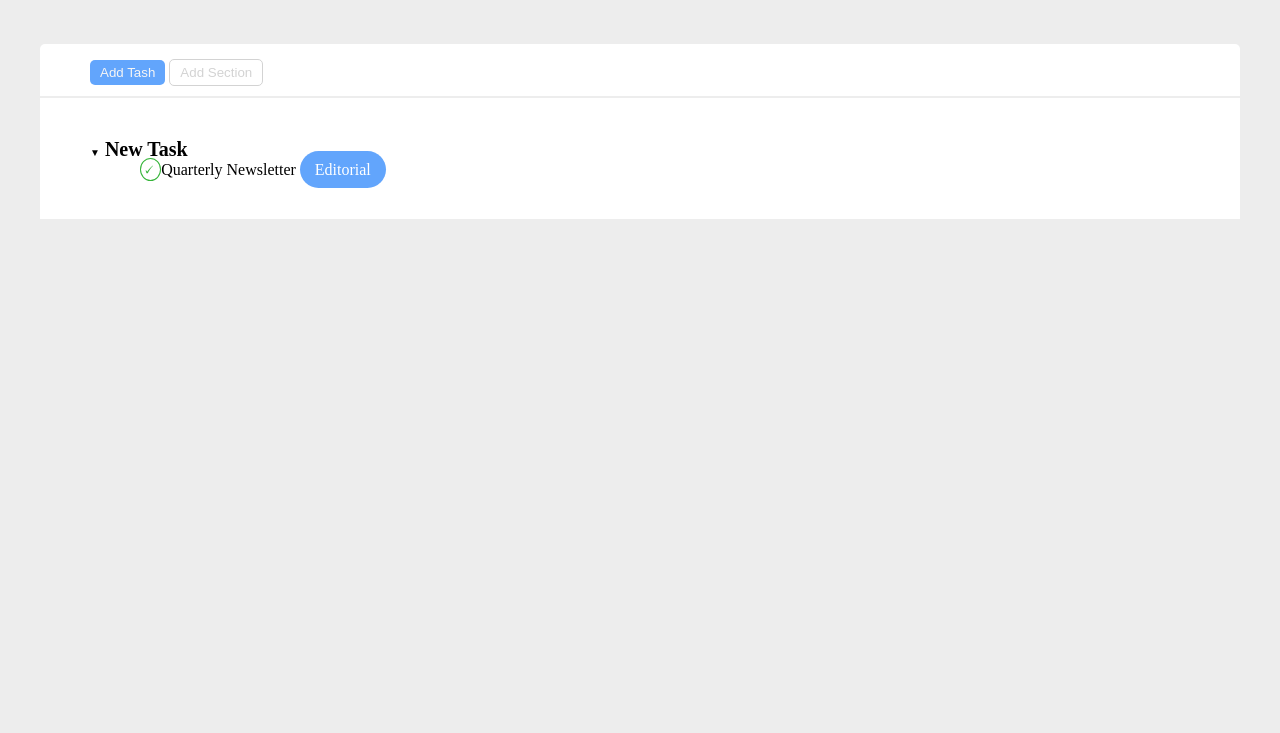
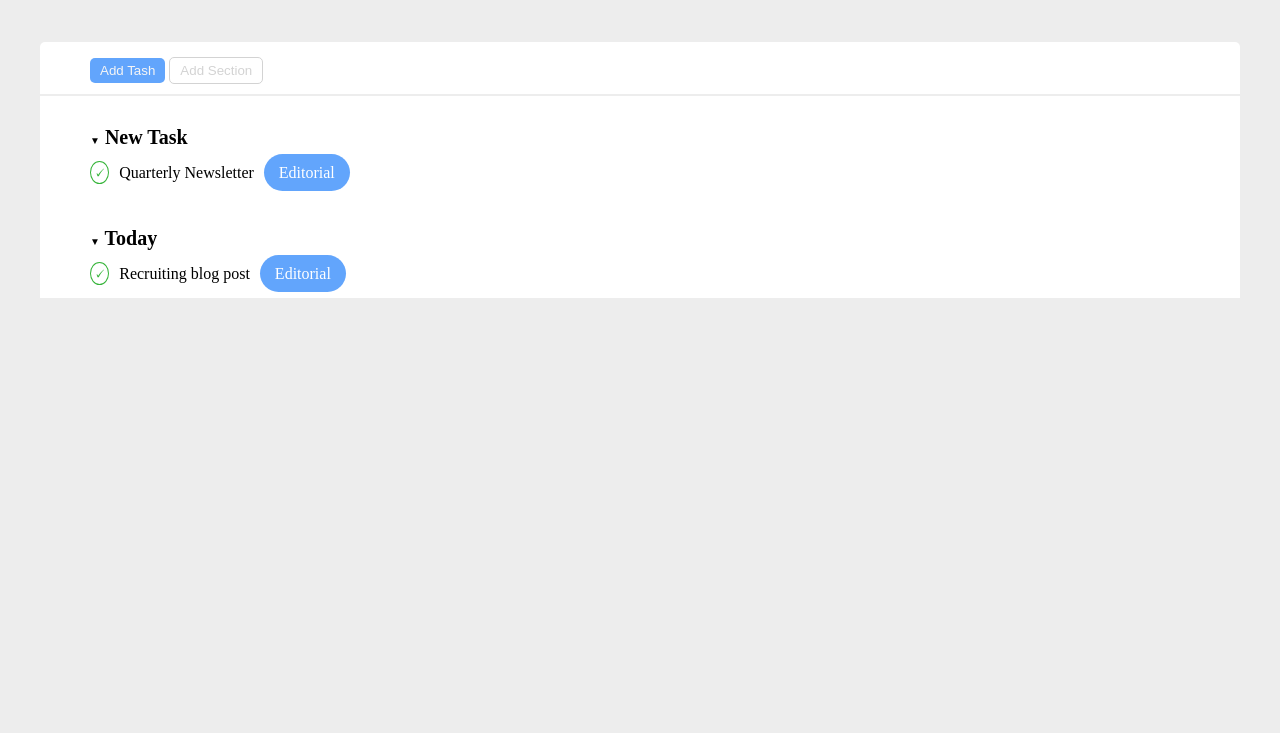
Before and after one commit to LucaConiglio/html-css-toboolist, a plain HTML site: page index.html in a window 1280 px wide. Shown: the part 67-800 px from the top of the page. Drawn offline with Linux system fonts and the light colour scheme.

Commit message:
start seconda parte

```diff
--- a/css/style.css
+++ b/css/style.css
@@ -5,7 +5,6 @@
 }
 header{
     background-color: white;
-    border: 1px solid red;
     padding-bottom: 5px;
 }
 #logo{
@@ -55,23 +54,27 @@ main{
     font-size: x-small;
 }
 .content-box{
-    padding: 40px 50px;
+    padding: 30px 50px 0 50 ;
 }
 h3{
     font-size: 20;
 }
 .row{
-    padding: 50px;
+
+    display: inline-block;
+    padding: 15px 0;
 }
 #verify{
     border: 1px solid rgb(53, 180, 57);
     border-radius: 100%;
-    padding: 2px;
+    padding: 2px 3px;
     color: rgb(53, 180, 57);
+    margin-right: 10px;
 }
 .last-span{
     background-color: rgb(98, 165, 252);
     color: white;
     padding: 10px 15px;
     border-radius: 20px;
+    margin-left: 10px;
 }
--- a/index.html
+++ b/index.html
@@ -24,11 +24,15 @@
             <div class="content-box newtask">
                 <h3><span class="symbol-arrow">&#9660;</span> New Task</h3>
                 <span class="row">
-                    <span id="verify">
-                        &#128504;
-                    </span>Quarterly Newsletter
-                    <span class="last-span">
-                        Editorial
+                    <span id="verify">&#128504;</span>Quarterly Newsletter<span class="last-span">Editorial
+                    </span>
+                </span>
+            </div>
+             <!--inizio parte 2 today-->
+            <div class="content-box today">
+                <h3><span class="symbol-arrow">&#9660;</span> Today</h3>
+                <span class="row">
+                    <span id="verify">&#128504;</span>Recruiting blog post<span class="last-span">Editorial
                     </span>
                 </span>
             </div>
```
